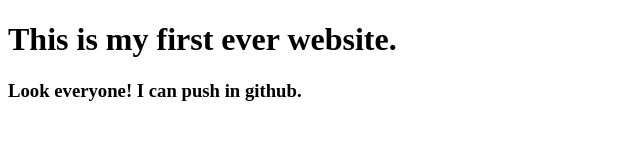
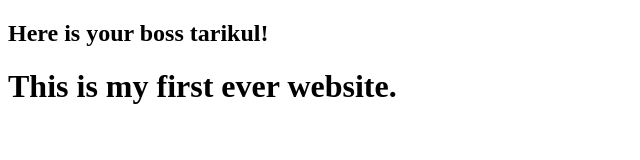
Before and after one commit to SMTarikulIslam/my-first-ever-website, a plain HTML site: page index.html in a window 1280 px wide. Shown: the whole page, without its empty margins (0-640 px from the left). Drawn offline with Linux system fonts and the light colour scheme.

Commit message:
i learn about github

```diff
--- a/index.html
+++ b/index.html
@@ -6,8 +6,8 @@
     <meta name="viewport" content="width=device-width, initial-scale=1.0">
     <title>MY FIRST EVER WEBSITE!</title>
 </head>
+<h2>Here is your boss tarikul!</h2>
 <body>
     <h1>This is my first ever website.</h1>
-    <h3>Look everyone! I can push in github.</h3>
 </body>
 </html>
```
